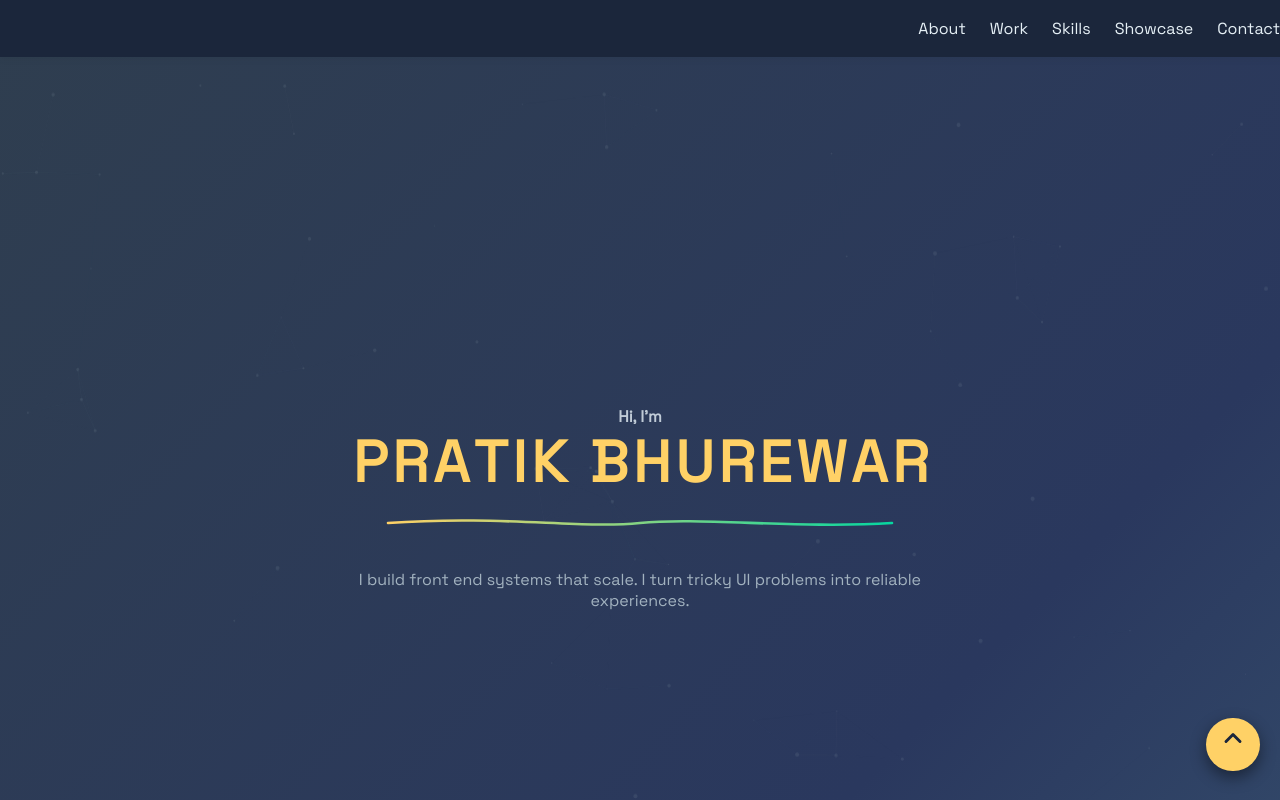
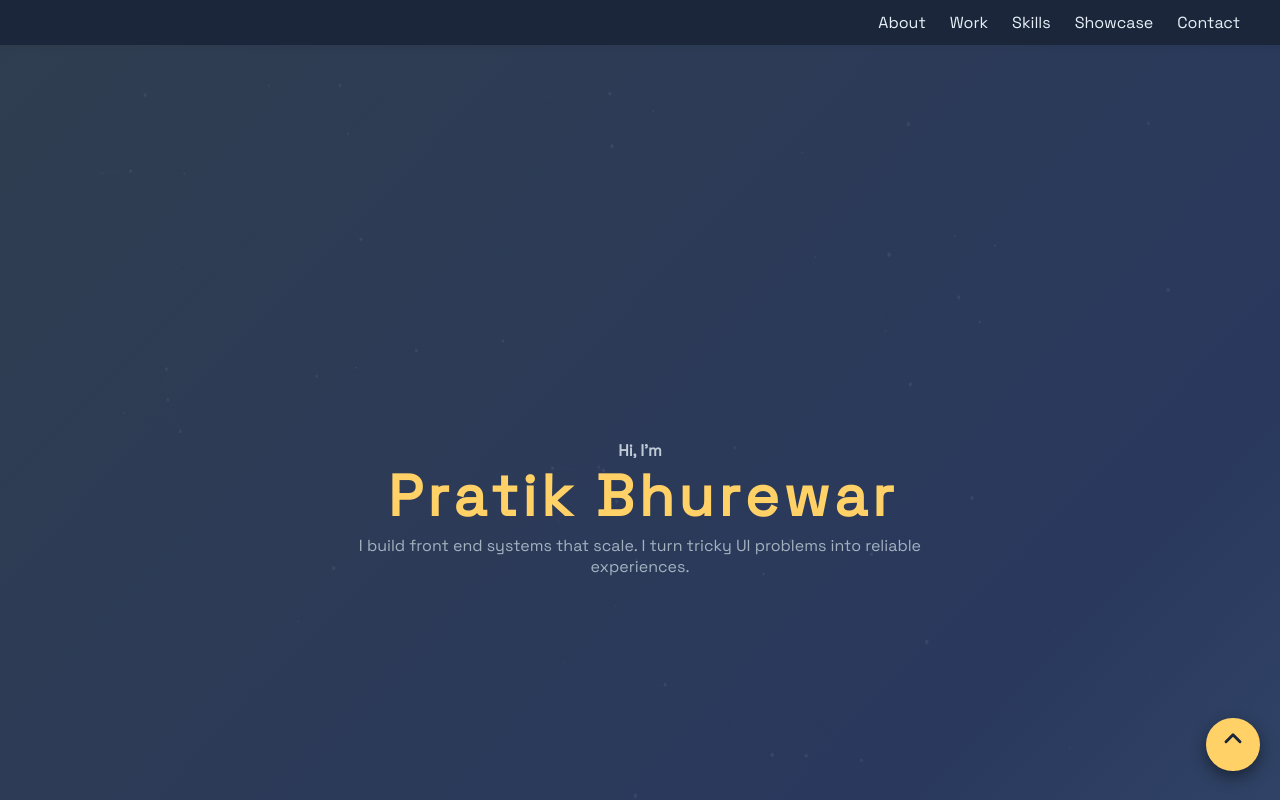
Before and after one commit to B-Pratik/portfolio, a React (Vite) app: page / in a window 1280 px wide. Shown: the top 800 px of the page. Built offline with nearby package versions, Linux system fonts and the light colour scheme.

Commit message:
layout changes

```diff
--- a/src/App.jsx
+++ b/src/App.jsx
@@ -1,5 +1,4 @@
 import { useEffect } from "react";
-import { motion } from "motion/react";
 import Hero from "./components/Hero";
 import About from "./components/About";
 import WorkHighlights from "./components/WorkHighlights";
--- a/src/components/Hero/index.jsx
+++ b/src/components/Hero/index.jsx
@@ -1,28 +1,28 @@
 import React, { Suspense, useMemo } from "react";
-import { motion, useReducedMotion } from "framer-motion";
+import { motion } from "framer-motion";
 import styles from "./hero.module.scss";
 const Particles = React.lazy(() => import("../Particles"));
 
 export default function Hero() {
-  const reduce = useReducedMotion();
-
   // Name broken into letters for staggered reveal
-  const name = useMemo(() => "PRATIK BHUREWAR".split(""), []);
+  const name = useMemo(() => "Pratik Bhurewar".split(""), []);
 
   const letterVariants = {
     hidden: { opacity: 0, y: 10 },
-    visible: i => ({
+    visible: (i) => ({
       opacity: 1,
       y: 0,
-      transition: { delay: i * 0.03, duration: 0.45, ease: "easeOut" }
-    })
+      transition: { delay: i * 0.03, duration: 0.45, ease: "easeOut" },
+    }),
   };
 
   return (
     <section id="hero" className={styles.hero}>
       <div className={styles.bg} aria-hidden="true" />
 
-      <Suspense fallback={<div className={styles.particlesFallback} aria-hidden />}>
+      <Suspense
+        fallback={<div className={styles.particlesFallback} aria-hidden />}
+      >
         <Particles />
       </Suspense>
 
@@ -34,9 +34,9 @@ export default function Hero() {
           aria-label="Hi, I'm Pratik Bhurewar"
         >
           <span className={styles.greeting}>Hi, I’m</span>
-          <span className={styles.nameWrap} aria-hidden>
+          <div className={styles.nameWrap} aria-hidden>
             {name.map((char, i) => (
-              <motion.span
+              <motion.div
                 key={`${char}-${i}`}
                 className={styles.letter}
                 custom={i}
@@ -46,45 +46,19 @@ export default function Hero() {
                 aria-hidden
               >
                 {char === " " ? "\u00A0" : char}
-              </motion.span>
+              </motion.div>
             ))}
-          </span>
+          </div>
         </motion.h1>
-
-        {/* path draw underline */}
-        <motion.svg
-          className={styles.underline}
-          viewBox="0 0 520 24"
-          preserveAspectRatio="none"
-          aria-hidden
-        >
-          <motion.path
-            d="M8 12 C120 4, 200 18, 260 12 C320 6, 420 18, 512 12"
-            fill="none"
-            stroke="url(#gradAccent)"
-            strokeWidth="2.6"
-            strokeLinecap="round"
-            strokeLinejoin="round"
-            initial={{ pathLength: 0 }}
-            animate={{ pathLength: reduce ? 1 : 1 }}
-            transition={{ duration: 1.4, ease: "easeInOut" }}
-            style={reduce ? { transition: "none" } : {}}
-          />
-          <defs>
-            <linearGradient id="gradAccent" x1="0" x2="1">
-              <stop offset="0%" stopColor="#FFD166" />
-              <stop offset="100%" stopColor="#06D6A0" />
-            </linearGradient>
-          </defs>
-        </motion.svg>
 
         <motion.p
           className={styles.lead}
           initial={{ opacity: 0, y: 10 }}
           animate={{ opacity: 1, y: 0 }}
-          transition={{ delay: 0.9, duration: 0.6 }}
+          transition={{ delay: 0.9, duration: 0.9 }}
         >
-          I build front end systems that scale. I turn tricky UI problems into reliable experiences.
+          I build front end systems that scale. I turn tricky UI problems into
+          reliable experiences.
         </motion.p>
       </div>
     </section>
--- a/src/components/Navbar/index.jsx
+++ b/src/components/Navbar/index.jsx
@@ -29,6 +29,7 @@ export default function Navbar() {
 
   return (
     <header className="navbar">
+      <div className="navbar__content">
         <motion.div
           className="navbar__brand"
           initial={{ opacity: 0, y: -10 }}
@@ -58,6 +59,7 @@ export default function Navbar() {
           <a href="#projects">Showcase</a>
           <a href="#contact">Contact</a>
         </nav>
+      </div>
     </header>
   );
 }
--- a/src/components/Navbar/styles.scss
+++ b/src/components/Navbar/styles.scss
@@ -5,13 +5,19 @@
   top: 0;
   left: 0;
   background: $header;
-  width: calc(100% - 2rem);
+  width: 100vw;
   box-shadow: 0 2px 8px rgba(0, 0, 0, 0.05);
-  display: flex;
-  justify-content: space-between;
-  align-items: center;
-  padding: 1rem 2rem;
   z-index: 1000;
+
+  &__content {
+    max-width: 1200px;
+    width: 100%;
+    margin: 0 auto;
+    display: flex;
+    justify-content: space-between;
+    align-items: center;
+    padding: 10px 0;
+  }
 
   &__brand {
     font-weight: 700;
--- a/src/styles/app.scss
+++ b/src/styles/app.scss
@@ -1,7 +1,8 @@
 @use "./variables" as *;
 
 main {
-  margin-top: 70px; // offset for fixed navbar
+  margin: 70px auto;
+  max-width: 1080px;
 }
 
 .footer {
@@ -12,7 +13,7 @@ main {
 }
 
 .app {
-  width: 100vw;
+  width: 100%;
   margin: 0;
   padding: 0;
   overflow-x: hidden;
--- a/src/styles/global.scss
+++ b/src/styles/global.scss
@@ -6,9 +6,8 @@
 }
 
 body {
-  background: linear-gradient(134deg,rgba(47, 62, 79, 1) 0%, rgba(42, 56, 94, 1) 30%, rgba(101, 173, 172, 1) 100%);;
+  background: linear-gradient(134deg,rgba(47, 62, 79, 1) 0%, rgba(42, 56, 94, 1) 30%, rgba(101, 173, 172, 1) 100%);
   color: $primary-text;
-  max-width: 100vw;
   margin: 0;
   padding: 0;
   overflow-x: hidden;
```
Lines whose indentation alone changed are shown as unchanged.
